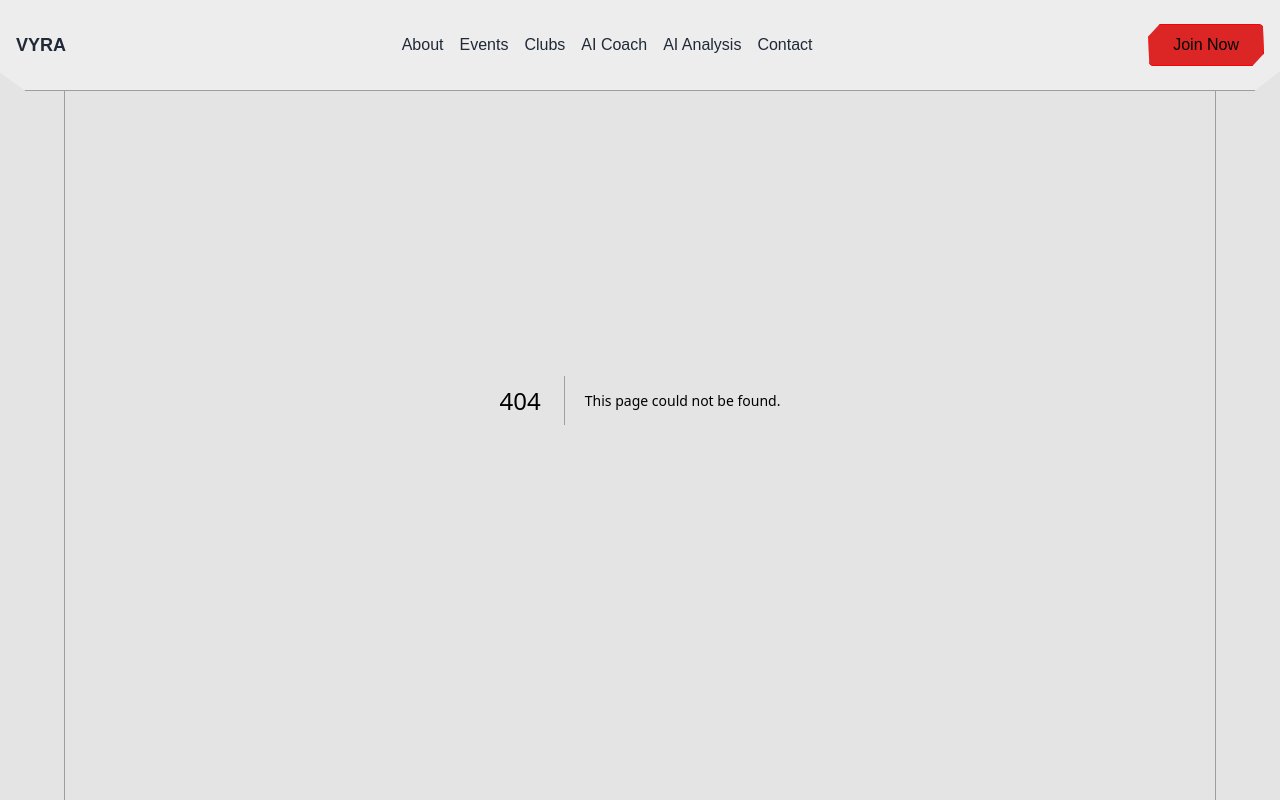
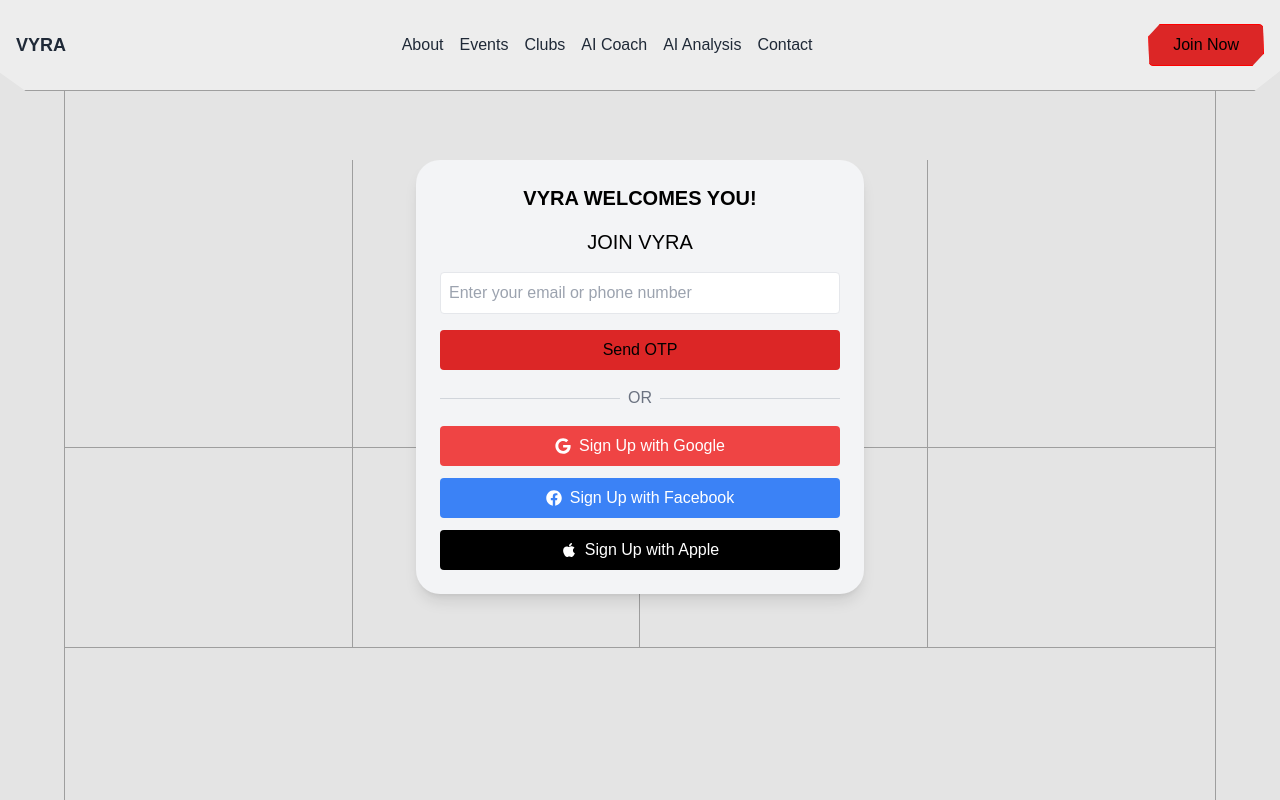
Before and after one commit to sanket-25/vyra, a Next.js app: page /join in a window 1280 px wide. Before the commit this address had no page. Shown: the top 800 px of the page. Built offline with nearby package versions, Linux system fonts and the light colour scheme.

Commit message:
feat: join

```diff
--- /dev/null
+++ b/app/join/page.jsx
@@ -0,0 +1,186 @@
+'use client';
+
+import { useState, useEffect } from 'react';
+import { sendOTP, verifyOTP, registerUser, checkUsername } from '../lib/apiClient';
+import { FaGoogle, FaFacebook, FaApple } from 'react-icons/fa';
+
+const JoinPage = () => {
+    const [contact, setContact] = useState('');
+    const [otp, setOtp] = useState('');
+    const [step, setStep] = useState(1); // 1: Enter Contact, 2: Verify OTP, 3: Register
+    const [error, setError] = useState(null);
+    const [userData, setUserData] = useState({
+        username: '',
+        name: '',
+        type: 'athlete',
+    });
+
+    const handleSendOTP = async () => {
+        try {
+            const response = await sendOTP(contact);
+            console.log(response.data);
+            // Save athlete ID to local storage when OTP is sent
+            localStorage.setItem('athleteId', response.data.athlete_id);
+            setStep(2);
+        } catch (err) {
+            setError(err.response?.data?.error || 'An error occurred');
+        }
+    };
+
+    const handleVerifyOTP = async () => {
+        try {
+            const response = await verifyOTP(contact, otp);
+            console.log(response.data);
+            if (response.data.isLogin) {
+                // If it's a login, set isLoggedIn to true
+                localStorage.setItem('isLoggedIn', 'true');
+                setStep(4);
+            } else {
+                // If not a login, proceed to registration
+                setStep(3);
+            }
+        } catch (err) {
+            setError(err.response?.data?.error || 'An error occurred');
+        }
+    };
+
+    const handleRegister = async () => {
+        try {
+            const response = await registerUser({ contact, ...userData });
+            console.log(response.data);
+            // Set isLoggedIn to true after successful registration
+            localStorage.setItem('isLoggedIn', 'true');
+            setStep(4); // Registration complete
+        } catch (err) {
+            setError(err.response?.data?.error || 'An error occurred');
+        }
+    };
+
+    const handleCheckUsername = async (username) => {
+        try {
+            const response = await checkUsername(username);
+            return !response.data.exists;
+        } catch (err) {
+            setError('Error checking username');
+            return false;
+        }
+    };
+
+    return (
+        <>
+            <div className="relative w-full min-h-screen dark:bg-gray-900 dark:text-white">
+                {/* Grid Background with separate styles for light and dark themes */}
+                <div
+                    className="absolute top-0 left-0 w-full h-full grid grid-cols-4 gap-0 min-h-screen"
+                    style={{
+                        gridTemplateRows: "repeat(auto-fill, minmax(200px, 1fr))",
+                        zIndex: -1,
+                    }}
+                >
+                    {Array.from({ length: 8 }).map((_, index) => (
+                        <div
+                            key={index}
+                            className={`border-r border-b dark:border-gray-700 border-[#9e9e9e] ${
+                                index % 4 === 3 ? "border-r-0" : ""
+                            } ${index >= 40 ? "border-b-0" : ""} aspect-square`}
+                        />
+                    ))}
+                </div>
+
+                {/* Box Overlaying on the Grid */}
+                <div className="relative max-w-md mx-auto p-6 bg-gray-100 dark:bg-gray-800 shadow-lg rounded-3xl h-auto mb-20 mt-40 z-10">
+                    <h1 className="text-xl font-bold mb-4 text-black dark:text-white text-center">VYRA WELCOMES YOU!</h1>
+                    <h1 className="text-xl mt-2 mb-4 text-black dark:text-white text-center">JOIN VYRA</h1>
+                    {error && <p className="text-red-500">{error}</p>}
+
+                    {step === 1 && (
+                        <>
+                            <input
+                                type="text"
+                                value={contact}
+                                onChange={(e) => setContact(e.target.value)}
+                                placeholder="Enter your email or phone number"
+                                className="w-full p-2 border rounded mb-4 text-black dark:text-white dark:bg-gray-600"
+                            />
+                            <button
+                                onClick={handleSendOTP}
+                                className="w-full bg-red-600 text-black dark:bg-red-500 dark:text-white hover:bg-green-600 p-2 rounded"
+                            >
+                                Send OTP
+                            </button>
+                        </>
+                    )}
+
+                    {step === 2 && (
+                        <>
+                            <input
+                                type="text"
+                                value={otp}
+                                onChange={(e) => setOtp(e.target.value)}
+                                placeholder="Enter OTP"
+                                className="w-full p-2 border rounded mb-4 dark:text-white dark:bg-gray-600"
+                            />
+                            <button
+                                onClick={handleVerifyOTP}
+                                className="w-full bg-blue-600 text-white p-2 rounded"
+                            >
+                                Verify OTP
+                            </button>
+                        </>
+                    )}
+
+                    {step === 3 && (
+                        <>
+                            <input
+                                type="text"
+                                value={userData.username}
+                                onChange={(e) => setUserData({ ...userData, username: e.target.value })}
+                                onBlur={async () => {
+                                    const valid = await handleCheckUsername(userData.username);
+                                    if (!valid) setError('Username already taken');
+                                }}
+                                placeholder="Choose a username"
+                                className="w-full p-2 border rounded mb-4 dark:text-white dark:bg-gray-600"
+                            />
+                            <input
+                                type="text"
+                                value={userData.name}
+                                onChange={(e) => setUserData({ ...userData, name: e.target.value })}
+                                placeholder="Your full name"
+                                className="w-full p-2 border rounded mb-4 dark:text-white dark:bg-gray-600"
+                            />
+                            <button
+                                onClick={handleRegister}
+                                className="w-full bg-blue-600 text-white p-2 rounded"
+                            >
+                                Register
+                            </button>
+                        </>
+                    )}
+
+                    {step === 4 && <p className="text-green-500">Registration complete! Welcome to VYRA.</p>}
+
+                    {/* Social Media Sign Up Buttons */}
+                    <div className="my-4 flex items-center">
+                        <hr className="flex-grow border-t border-gray-300 dark:border-gray-600" />
+                        <span className="mx-2 text-gray-500 dark:text-white">OR</span>
+                        <hr className="flex-grow border-t border-gray-300 dark:border-gray-600" />
+                    </div>
+                    <div className="flex flex-col justify-center">
+                        <button className="w-full bg-red-500 text-white p-2 rounded flex items-center justify-center">
+                            <FaGoogle className="mr-2" /> Sign Up with Google
+                        </button>
+                        <button className="w-full bg-blue-500 text-white p-2 mt-3 rounded flex items-center justify-center">
+                            <FaFacebook className="mr-2" /> Sign Up with Facebook
+                        </button>
+                        <button className="w-full bg-black text-white p-2 mt-3 rounded flex items-center justify-center">
+                            <FaApple className="mr-2" /> Sign Up with Apple
+                        </button>
+                    </div>
+                </div>
+            </div>
+        </>
+    );
+};
+
+export default JoinPage;
--- /dev/null
+++ b/app/lib/apiClient.js
@@ -0,0 +1,16 @@
+import axios from 'axios';
+
+const apiClient = axios.create({
+  baseURL: 'https://volt-backend.vercel.app', // Set your Flask API base URL in .env
+  headers: {
+    'Content-Type': 'application/json',
+  },
+});
+
+export const sendOTP = (contact) => apiClient.post('/api/send-otp', { contact });
+export const resendOTP = (contact) => apiClient.post('/api/resend-otp', { contact });
+export const verifyOTP = (contact, otp) => apiClient.post('/api/verify-otp', { contact, otp });
+export const registerUser = (data) => apiClient.post('/api/register', data);
+export const checkUsername = (username) => apiClient.get(`/api/check-username?username=${username}`);
+
+export default apiClient;
--- a/package.json
+++ b/package.json
@@ -9,6 +9,7 @@
     "lint": "next lint"
   },
   "dependencies": {
+    "axios": "^1.7.9",
     "gsap": "^3.12.5",
     "lucide-react": "^0.469.0",
     "next": "15.1.3",
```
Also changed, not shown: 1 other file (tests, documents, lock files or other folders).
